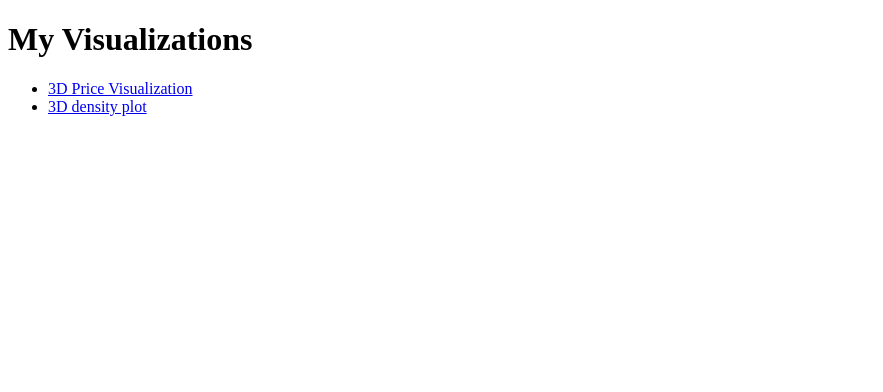
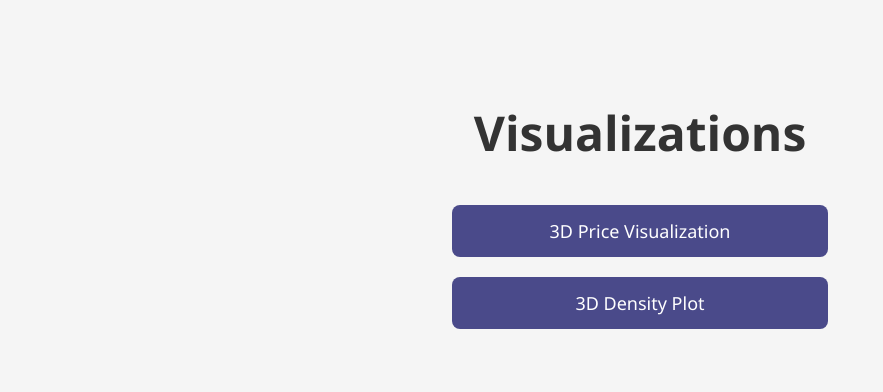
Before and after one commit to RabbaniMaysam/BB3_supplements, a plain HTML site: page docs/index.html in a window 1280 px wide. Shown: the whole page, without its empty margins (0-883 px from the left). Drawn offline with Linux system fonts and the light colour scheme.

Commit message:
Update index.html

```diff
--- a/docs/index.html
+++ b/docs/index.html
@@ -1,15 +1,56 @@
 <!DOCTYPE html>
-<html>
-  <head>
-    <meta charset="UTF-8">
-    <title>My Visualizations</title>
-  </head>
-  <body>
-    <h1>My Visualizations</h1>
-    <ul>
-      <li><a href="P2P2C_price_3D/">3D Price Visualization</a></li>
-      <li><a href="P2P2C_3D/">3D density plot</a></li>
-      <!-- Add more as needed -->
-    </ul>
-  </body>
+<html lang="en">
+<head>
+  <meta charset="UTF-8" />
+  <title>Visualizations</title>
+  <style>
+    body {
+      font-family: 'Segoe UI', sans-serif;
+      background-color: #f5f5f5;
+      text-align: center;
+      padding: 60px;
+    }
+
+    h1 {
+      font-size: 3em;
+      color: #333;
+      margin-bottom: 40px;
+    }
+
+    .button-container {
+      display: flex;
+      flex-direction: column;
+      align-items: center;
+      gap: 20px;
+    }
+
+    .vis-button {
+      display: inline-block;
+      padding: 14px 28px;
+      font-size: 18px;
+      font-weight: 500;
+      color: #fff;
+      background-color: #4a4a8a;
+      border: none;
+      border-radius: 8px;
+      text-decoration: none;
+      transition: background-color 0.3s ease, transform 0.2s ease;
+      width: 320px;
+      text-align: center;
+    }
+
+    .vis-button:hover {
+      background-color: #37376a;
+      transform: translateY(-2px);
+    }
+  </style>
+</head>
+<body>
+  <h1>Visualizations</h1>
+  <div class="button-container">
+    <a class="vis-button" href="P2P2C_price_3D/">3D Price Visualization</a>
+    <a class="vis-button" href="P2P2C_3D/">3D Density Plot</a>
+    <!-- Add more buttons here -->
+  </div>
+</body>
 </html>
```
